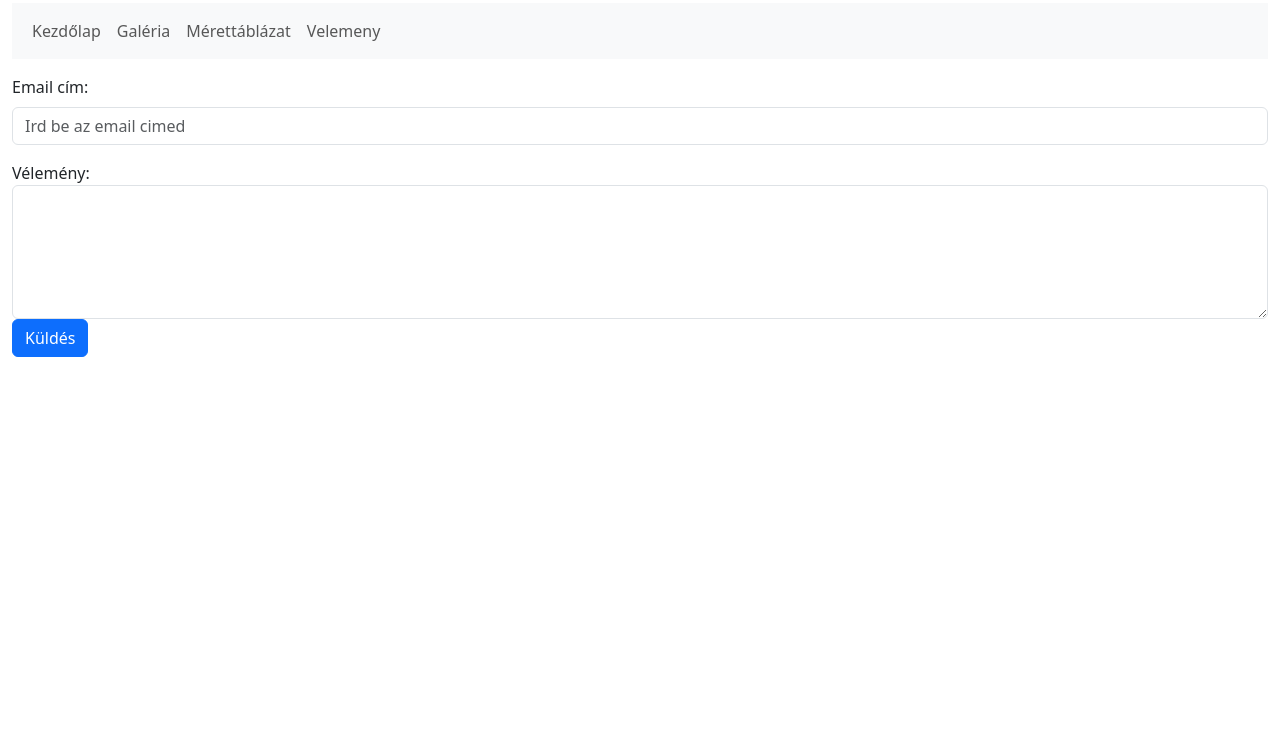
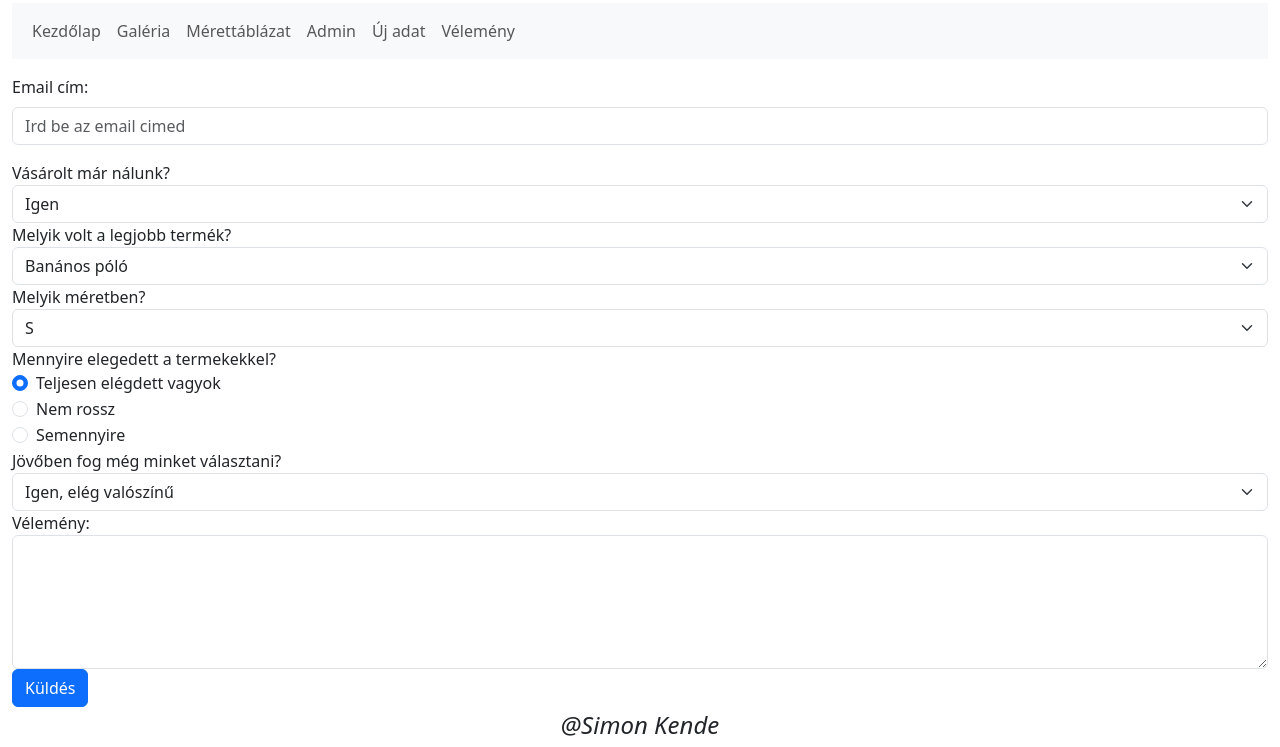
Before and after one commit to Zerghorda/webaruhaz, a plain HTML site: page velemeny.html in a window 1280 px wide. Shown: the part 53-800 px from the top of the page. Drawn offline with nearby package versions, Linux system fonts and the light colour scheme.

Commit message:
velemeny tovabbi urlap elemek tovabbfejlesztese

```diff
--- a/velemeny.html
+++ b/velemeny.html
@@ -11,20 +11,26 @@
 <body>
     <main class="container-fluid">
         <header><p class="h1">Vélemény felület</p></header>
-        <nav class="navbar navbar-expand-sm bg-light">
+        <nav class="navbar navbar-expand-sm bg-light col-lg-12">
             <div class="container-fluid">
               <ul class="navbar-nav">
                 <li class="nav-item">
                   <a class="nav-link" href="index.html">Kezdőlap</a>
                 </li>
                 <li class="nav-item">
-                <a class="nav-link" href="admin.html">Galéria</a>
+                  <a class="nav-link" href="#">Galéria</a>
                 </li>
                 <li class="nav-item">
                   <a class="nav-link" href="tablazat.html">Mérettáblázat</a>
                 </li>
                 <li class="nav-item">
-                <a class="nav-link" href="velemeny.html">Velemeny</a>
+                  <a class="nav-link" href="admin.html">Admin</a>
+                </li>
+                <li class="nav-item">
+                  <a class="nav-link" href="uj_adat.html">Új adat</a>
+                </li>
+                <li class="nav-item">
+                  <a class="nav-link" href="velemeny.html">Vélemény</a>
                 </li>
               </ul>
             </div>
@@ -35,11 +41,50 @@
                   <label for="email" class="form-label">Email cím:</label>
                   <input type="email" class="form-control" id="email" placeholder="Ird be az email cimed" name="email">
                 </div>
+                <label for="vasarlasKerdes">Vásárolt már nálunk?</label>
+                <select class="form-select">
+                    <option>Igen</option>
+                    <option>Nem</option>
+                  </select>
+                <label for="termek">Melyik volt a legjobb termék?</label>
+                <select class="form-select">
+                    <option>Banános póló</option>
+                    <option>Lajhár póló</option>
+                    <option>Gamer póló</option>
+                    <option>Kéz póló</option>
+                  </select>
+                <label for="termek">Melyik méretben?</label>
+                <select class="form-select">
+                    <option>S</option>
+                    <option>M</option>
+                    <option>L</option>
+                    <option>XL</option>
+                    <option>XXL</option>
+                  </select>
+                  <label for="elegedettseg">Mennyire elegedett a termekekkel?</label>
+                  <div class="form-check">
+                    <input type="radio" class="form-check-input" id="radio1" name="elegedettseg" value="option1" checked>Teljesen elégdett vagyok
+                    <label class="form-check-label" for="radio1"></label>
+                  </div>
+                  <div class="form-check">
+                    <input type="radio" class="form-check-input" id="radio2" name="elegedettseg" value="option2">Nem rossz
+                    <label class="form-check-label" for="radio2"></label>
+                  </div>
+                  <div class="form-check">
+                    <input type="radio" class="form-check-input" id="radio2" name="elegedettseg" value="option3">Semennyire
+                    <label class="form-check-label"></label>
+                  </div>
                 </form>
+                <label for="vasarlasKerdes">Jövőben fog még minket választani?</label>
+                <select class="form-select">
+                    <option>Igen, elég valószínű</option>
+                    <option>Biztos, hogy Nem</option>
+                  </select>
             <label for="comment">Vélemény:</label>
             <textarea class="form-control" rows="5" id="comment" name="text"></textarea>
             <button type="submit" class="btn btn-primary">Küldés</button>
         </article>
+        <footer class="col-lg-12 text-center"><i class="fa fa-copyright" style="font-size:24px">@Simon Kende</i></footer>
     </main>
 </body>
 </html>
```
Also changed, not shown: admin.html (+8 -2 lines). Lines whose indentation alone changed are shown as unchanged.
